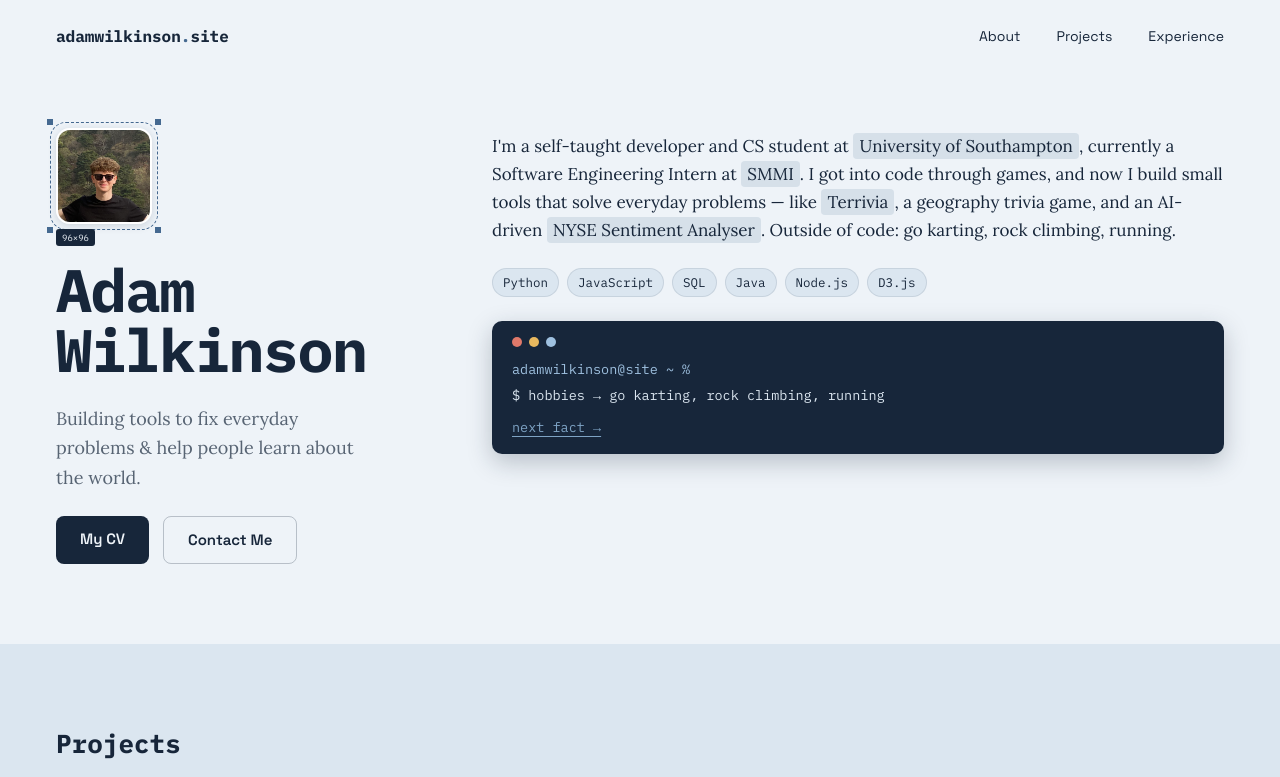
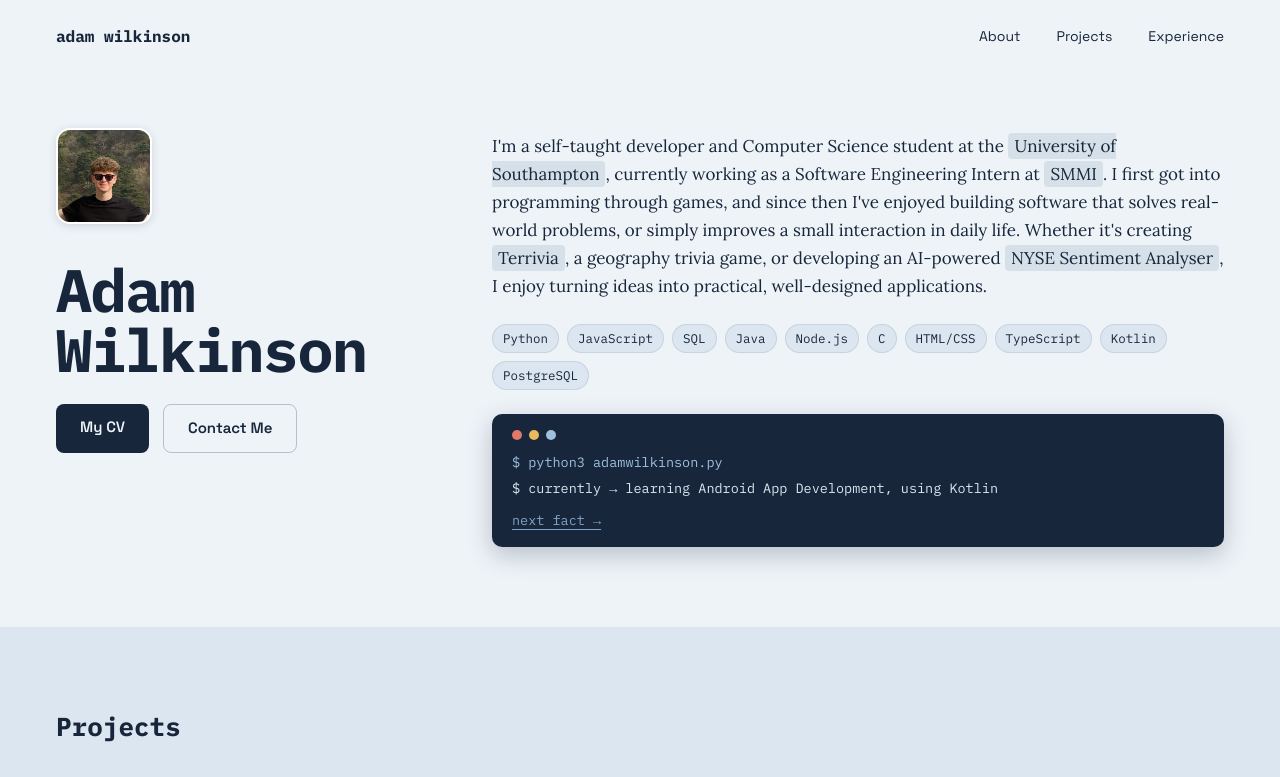
Before and after one commit to AdamWilkinson0/webportfolio, a React (Create React App) app: page / in a window 1280 px wide. Shown: the top 777 px of the page. Built offline with nearby package versions, Linux system fonts and the light colour scheme.

Commit message:
Simplify hero section and update bio content
Removes the decorative frame around the profile photo and the tagline
under the name, refreshes the About paragraph and terminal facts, and
replaces the nav wordmark and terminal prompt text.

```diff
--- a/src/components/Landing.js
+++ b/src/components/Landing.js
@@ -2,13 +2,12 @@ import React, { useState, useRef, useEffect } from 'react';
 import { FiLinkedin } from 'react-icons/fi';
 
 const FACTS = [
-  '$ hobbies → go karting, rock climbing, running',
-  '$ built → Terrivia & Countrivia, geography games on a live world map',
-  '$ currently → an AI analyser scoring news sentiment vs 14-day NYSE prices',
-  '$ next_project → tbd, taking suggestions',
+  '$ hobbies → motorsport, rock climbing, running, mountaineering, sailing',
+  '$ currently → learning Android App Development, using Kotlin',
+  '$ next_project → creating an iPhone standby mode clone for android',
 ];
 
-const SKILLS = ['Python', 'JavaScript', 'SQL', 'Java', 'Node.js', 'D3.js'];
+const SKILLS = ['Python', 'JavaScript', 'SQL', 'Java', 'Node.js', 'C', 'HTML/CSS', 'TypeScript', 'Kotlin', 'PostgreSQL'];
 
 const Highlight = ({ children }) => (
   <span className="bg-baltic-blue/[0.14] px-1.5 py-0.5 rounded">{children}</span>
@@ -17,8 +16,10 @@ const Highlight = ({ children }) => (
 const EMAIL = 'adamowilkinson14@gmail.com';
 const LINKEDIN = 'https://www.linkedin.com/in/adam-wilkinson-1b34501a8';
 
+const DEFAULT_FACT = FACTS.findIndex((f) => f.startsWith('$ currently'));
+
 const Landing = () => {
-  const [fact, setFact] = useState(0);
+  const [fact, setFact] = useState(DEFAULT_FACT);
   const [contactOpen, setContactOpen] = useState(false);
   const [copied, setCopied] = useState(false);
   const contactRef = useRef(null);
@@ -54,25 +55,14 @@ const Landing = () => {
       <div className="container mx-auto flex flex-col lg:flex-row gap-12 lg:gap-14 items-start">
         {/* Identity column */}
         <div className="lg:flex-none lg:w-[380px] flex flex-col gap-6">
-          <div className="relative w-24 h-24 mb-3">
-            <div className="absolute -inset-1.5 border-[1.5px] border-dashed border-baltic-blue rounded-2xl" />
-            <span className="absolute top-[-9px] left-[-9px] w-1.5 h-1.5 bg-baltic-blue" />
-            <span className="absolute top-[-9px] right-[-9px] w-1.5 h-1.5 bg-baltic-blue" />
-            <span className="absolute bottom-[-9px] left-[-9px] w-1.5 h-1.5 bg-baltic-blue" />
-            <span className="absolute bottom-[-9px] right-[-9px] w-1.5 h-1.5 bg-baltic-blue" />
-            <img
-              src="/images/profile.png"
-              alt="Adam Wilkinson"
-              className="relative w-24 h-24 object-cover rounded-[14px] border-2 border-white shadow-[0_2px_8px_rgba(23,38,58,0.15)]"
-            />
-            <span className="absolute bottom-[-22px] left-0 font-mono text-[9px] text-baltic-bg bg-baltic-ink px-1.5 py-0.5 rounded-[3px]">96×96</span>
-          </div>
+          <img
+            src="/images/profile.png"
+            alt="Adam Wilkinson"
+            className="w-24 h-24 mb-3 object-cover rounded-[14px] border-2 border-white shadow-[0_2px_8px_rgba(23,38,58,0.15)]"
+          />
           <h1 className="font-mono font-bold text-5xl md:text-6xl leading-[1.05] tracking-tight text-baltic-ink">
             Adam<br />Wilkinson
           </h1>
-          <p className="font-serif text-lg leading-relaxed text-baltic-ink/70 max-w-xs">
-            Building tools to fix everyday problems &amp; help people learn about the world.
-          </p>
           <div className="flex flex-wrap gap-3.5">
             <a
               href="/Adam_Wilkinson_CV.pdf"
@@ -119,13 +109,15 @@ const Landing = () => {
         {/* About column */}
         <div id="about" className="flex-1 flex flex-col gap-6 pt-1 scroll-mt-24">
           <p className="font-serif text-[17px] leading-[1.65] text-baltic-ink">
-            I'm a self-taught developer and CS student at{' '}
-            <Highlight>University of Southampton</Highlight>, currently a Software
-            Engineering Intern at <Highlight>SMMI</Highlight>. I got into code through
-            games, and now I build small tools that solve everyday problems — like{' '}
-            <Highlight>Terrivia</Highlight>, a geography trivia game, and an AI-driven{' '}
-            <Highlight>NYSE Sentiment Analyser</Highlight>. Outside of code: go karting,
-            rock climbing, running.
+            I'm a self-taught developer and Computer Science student at the{' '}
+            <Highlight>University of Southampton</Highlight>, currently working as a
+            Software Engineering Intern at <Highlight>SMMI</Highlight>. I first got into
+            programming through games, and since then I've enjoyed building software that
+            solves real-world problems, or simply improves a small interaction in daily
+            life. Whether it's creating <Highlight>Terrivia</Highlight>, a geography
+            trivia game, or developing an AI-powered{' '}
+            <Highlight>NYSE Sentiment Analyser</Highlight>, I enjoy turning ideas into
+            practical, well-designed applications.
           </p>
 
           <div className="flex flex-wrap gap-2">
@@ -145,7 +137,7 @@ const Landing = () => {
               <span className="w-2.5 h-2.5 rounded-full bg-[#e8b95f]" />
               <span className="w-2.5 h-2.5 rounded-full bg-[#9fc1e0]" />
             </div>
-            <div className="text-[#9fc1e0]">adamwilkinson@site ~ %</div>
+            <div className="text-[#9fc1e0]">$ python3 adamwilkinson.py</div>
             <div className="mt-1.5 min-h-[20px]">
               {FACTS[fact]}
               <span className="animate-blink">▌</span>
--- a/src/components/Navbar.js
+++ b/src/components/Navbar.js
@@ -21,7 +21,7 @@ const Navbar = () => {
             duration={500}
             className="font-mono font-bold text-base text-baltic-ink cursor-pointer"
           >
-            adamwilkinson<span className="text-baltic-blue">.</span>site
+            adam wilkinson
           </Link>
 
           <div className="hidden md:flex items-center gap-9 text-sm">
```
